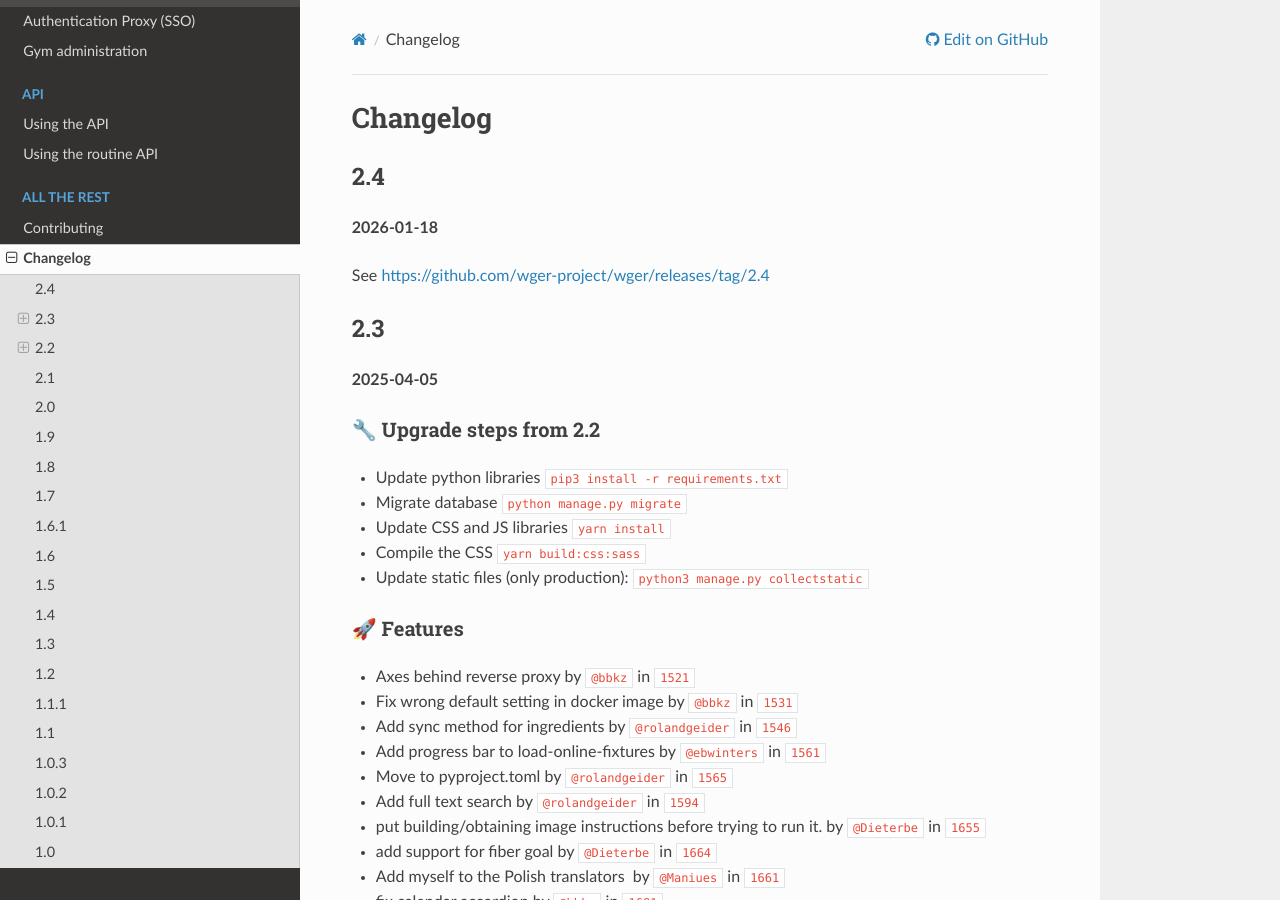
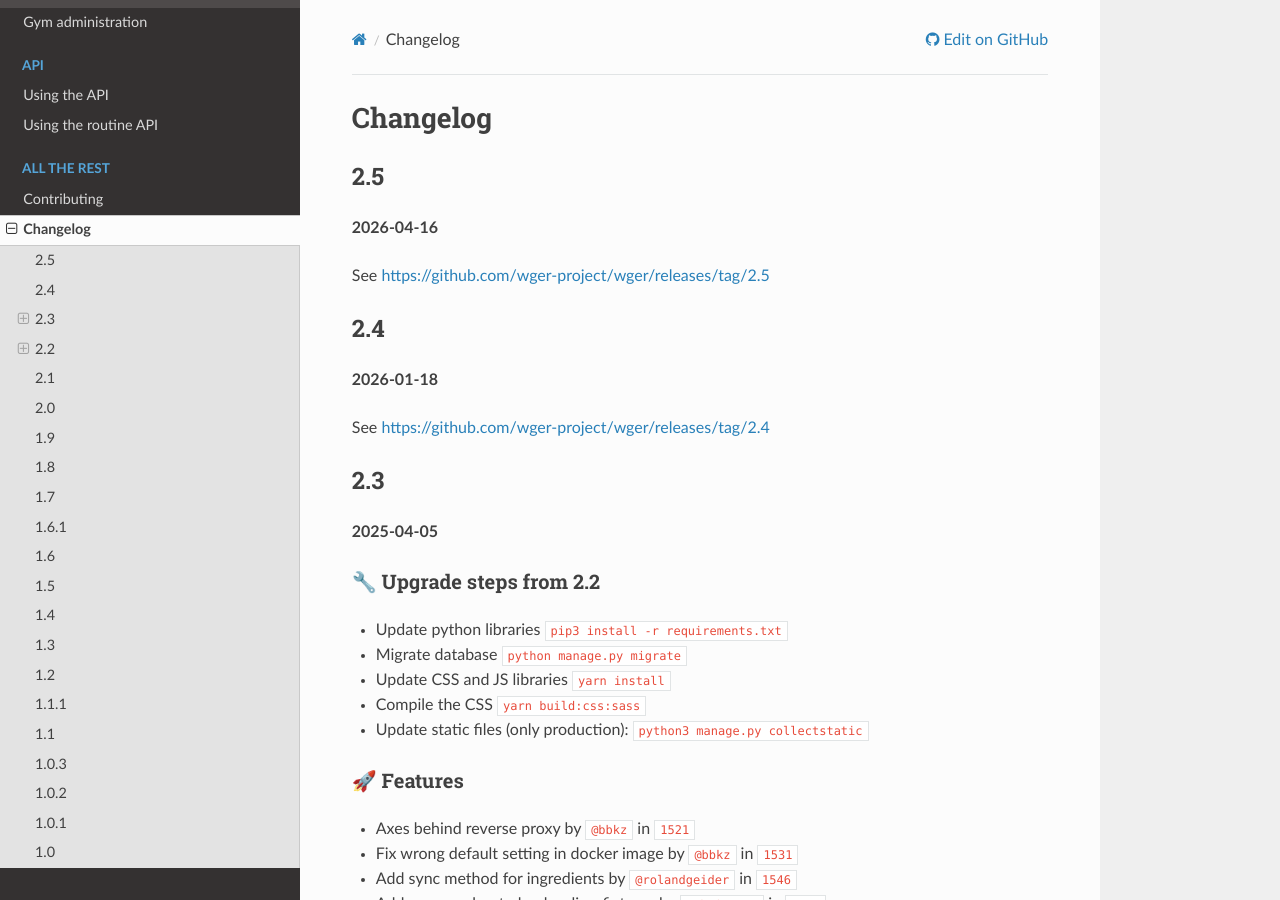
Before and after one commit to wger-project/docs, a Sphinx documentation site: the page built from docs/changelog.rst, in a window 1280 px wide and 900 px high. Built offline with Sphinx 7.4.7 and the Read the Docs theme 3.1.0, drawn with Linux system fonts in a browser that asks for light colours; cross-references to code outside the pages are shown as plain code.

Commit message:
Update changelog with 2.5 release

```diff
--- a/docs/changelog.rst
+++ b/docs/changelog.rst
@@ -1,5 +1,11 @@
 Changelog
 =========
+
+2.5
+---
+**2026-04-16**
+
+See https://github.com/wger-project/wger/releases/tag/2.5
 
 2.4
 ---
```
